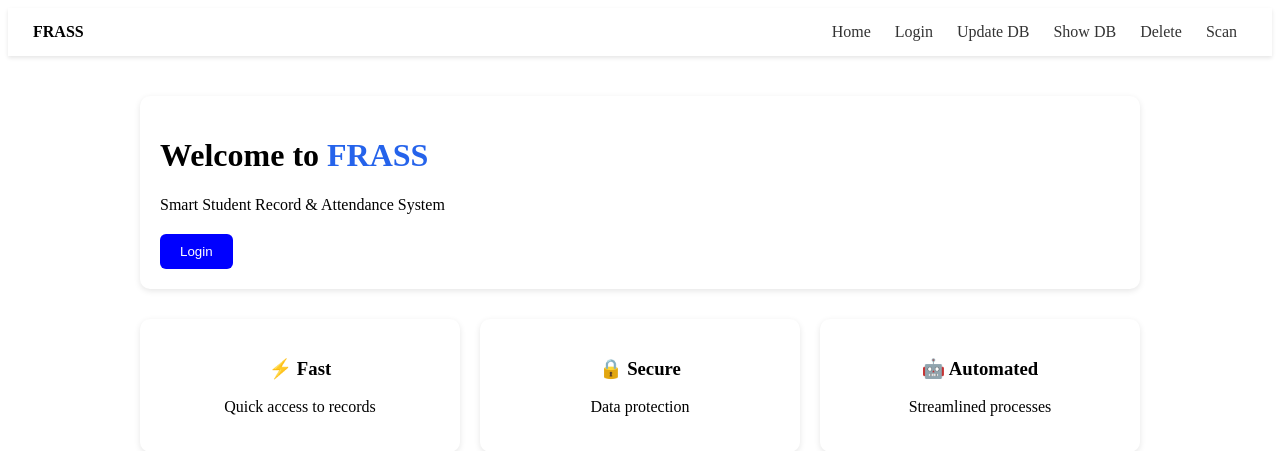
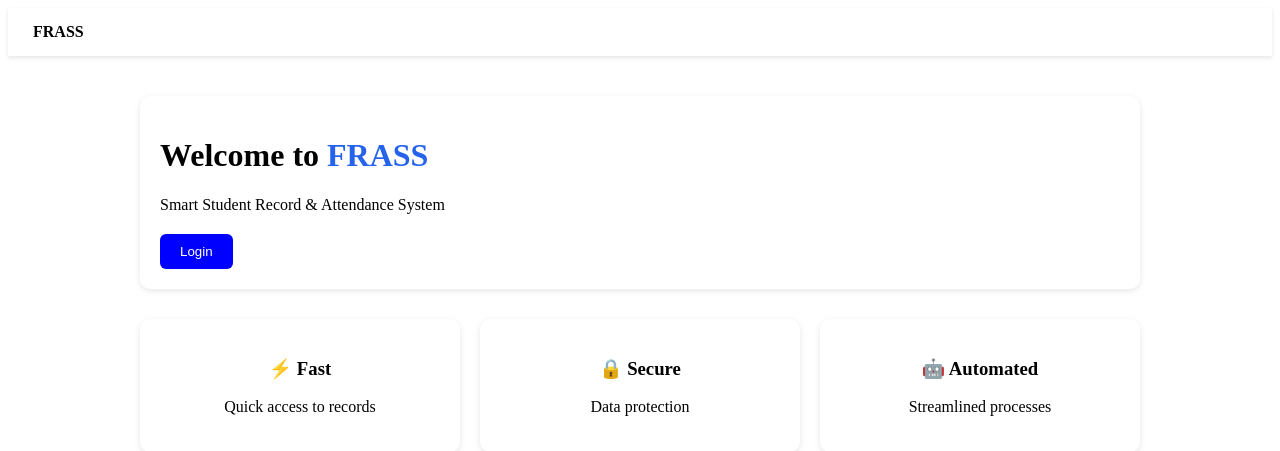
Before and after one commit to HiroX24/Frass, a Flask app: page / in a window 1280 px wide. Shown: the top 451 px of the page. Run offline with Flask 3, Linux system fonts and the light colour scheme; data comes from the database, SQL or seed files in the repository.

Commit message:
Update main.html

```diff
--- a/templates/main.html
+++ b/templates/main.html
@@ -9,14 +9,7 @@
 
 <header>
   <div class="logo"><b>FRASS</b></div>
-  <nav>
-    <a onclick="showPage('home')">Home</a>
-    <a onclick="showPage('login')">Login</a>
-    <a onclick="showPage('register')">Update DB</a>
-    <a onclick="showPage('show')">Show DB</a>
-    <a onclick="showPage('delete')">Delete</a>
-    <a onclick="showPage('scan')">Scan</a> <!-- NEW -->
-  </nav>
+  <nav id="nav"></nav>
 </header>
 
 <main id="content">
```
